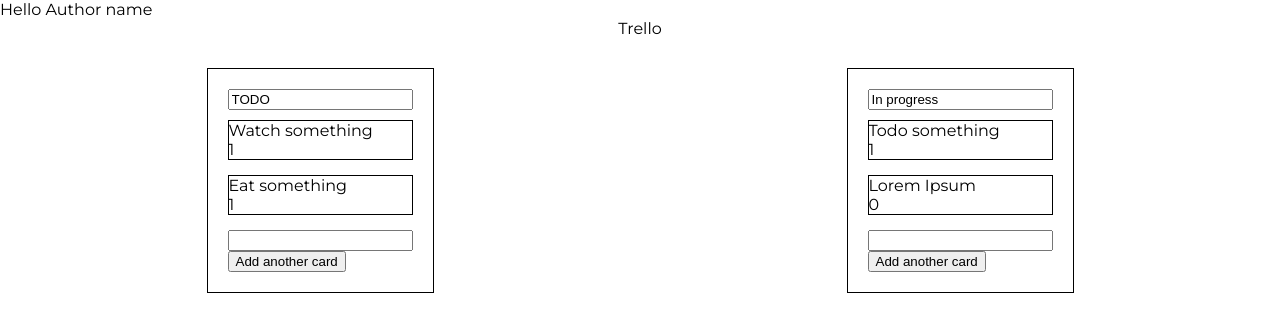
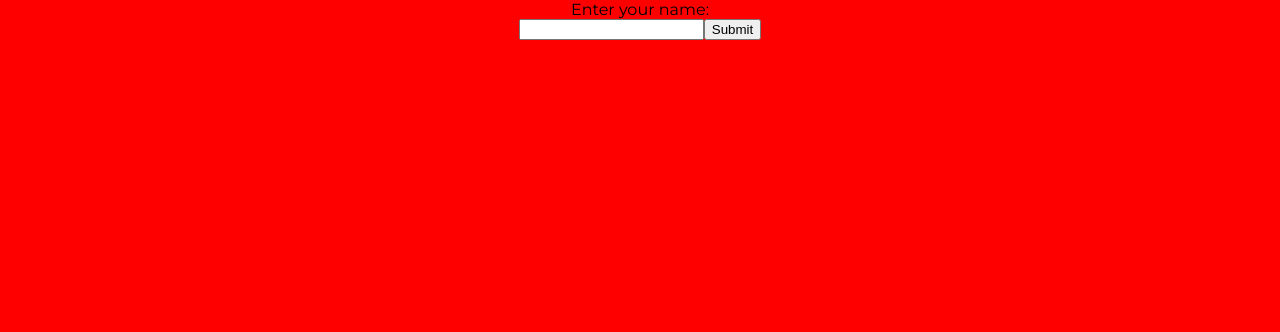
Before and after one commit to Insanefoam/trello-purrweb, a React (Create React App) app: page / in a window 1280 px wide. Shown: the top 332 px of the page. Built offline with nearby package versions, Linux system fonts and the light colour scheme; the HTML template or start-up script is replaced by a standard one.

Commit message:
add login form feature

```diff
--- a/src/App.js
+++ b/src/App.js
@@ -71,6 +71,8 @@
 
   const [isCardClicked, setIsCardClicked] = useState(false);
   const [clickedCardId, setClickedCardId] = useState(-1);
+  const [isUserLogged, setUserLogged] = useState(false);
+  const [userName, setUserName] = useState('');
 
   const changeTitle = (columnId, title) => {
     setColumns(columns.map((el) => (el.columnId === columnId ? { columnId, title } : el)));
@@ -80,7 +82,7 @@
   // TODO: rename function
   const newCardButtonClickHandler = (columnId, name) => {
     setCards([...cards, {
-      cardId: Date.now(), description: '', commentsIds: [], name, columnId,
+      cardId: Date.now(), description: '', commentsIds: [], name, columnId, author: userName,
     }]);
   };
 
@@ -123,12 +125,18 @@
 
   const addComment = (name) => {
     setComments([...comments, {
-      commentId: Date.now(), author: 'Author', name, cardId: clickedCardId,
+      commentId: Date.now(), author: { userName }, name, cardId: clickedCardId,
     }]);
+  };
+
+  const submitUserName = (name) => {
+    setUserName(name);
+    setUserLogged(true);
   };
 
   return (
     <div className="container" style={{ fontFamily: 'Montserrat' }}>
+      {!isUserLogged ? <LoginForm submitUserName={submitUserName} /> : null}
       {isCardClicked ? (
         <CardPopup
           card={cards.filter((card) => card.cardId === clickedCardId)[0]}
@@ -143,7 +151,11 @@
           addComment={addComment}
         />
       ) : null}
-      <div>Hello Author name</div>
+      <div>
+        Hello
+        {' '}
+        {userName}
+      </div>
       <div
         className="title"
         style={{ textAlign: 'center', marginBottom: '30px' }}
--- a/src/Card.js
+++ b/src/Card.js
@@ -1,13 +1,13 @@
 import React from 'react';
 
-const Card = (props) => (
+const Card = ({ name, comments, cardClickHandler }) => (
   <div
     className="card"
     style={{ border: '1px solid black', marginBottom: '15px' }}
-    onClick={props.cardClickHandler}
+    onClick={cardClickHandler}
   >
-    <div className="card__title">{props.name}</div>
-    <div className="card__comments">{props.comments}</div>
+    <div className="card__title">{name}</div>
+    <div className="card__comments">{comments}</div>
   </div>
 );
 
--- a/src/CardPopup.js
+++ b/src/CardPopup.js
@@ -52,7 +52,7 @@
       </div>
       <div>
         {card.author}
-        Author
+        - card Author
       </div>
       <button onClick={deleteCard} type="button">Delete card</button>
       <input className="card-description" value={card.description} onChange={(event) => changeDescription(event.target.value)} />
--- a/src/LoginForm.js
+++ b/src/LoginForm.js
@@ -1,4 +1,4 @@
-import React from 'react';
+import React, { useState } from 'react';
 
 const style = {
   position: 'absolute',
@@ -8,12 +8,20 @@
   textAlign: 'center',
 };
 
-const LoginForm = ({ changeAuthorNameHandler, submitAuthorNameHandler }) => (
-  <div style={style}>
-    <div>Enter your name:</div>
-    <input type="text" onChange={changeAuthorNameHandler} />
-    <button onClick={submitAuthorNameHandler}>Submit</button>
-  </div>
-);
+export default function LoginForm({ submitUserName }) {
+  const [userName, setUserName] = useState('');
 
-export default LoginForm;
+  const checkUserName = (name) => {
+    if (name.length > 1) {
+      submitUserName(userName);
+    }
+  };
+
+  return (
+    <div style={style}>
+      <div>Enter your name:</div>
+      <input type="text" onChange={(event) => setUserName(event.target.value)} />
+      <button onClick={() => checkUserName(userName)} type="button">Submit</button>
+    </div>
+  );
+}
```
